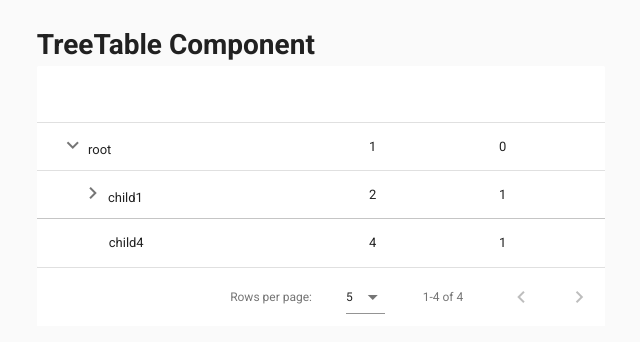
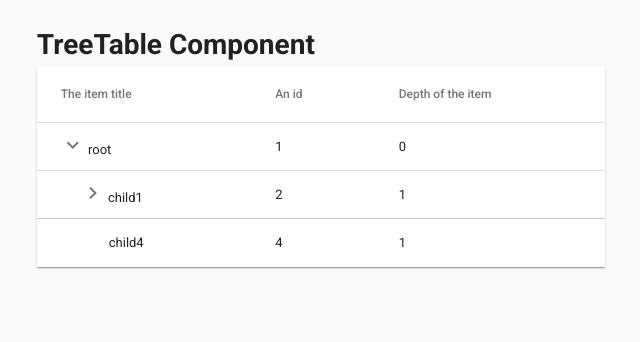
Before and after one commit to kankomi/tree-table, a Vue app: page /#/ in a window 1280 px wide. Shown: the top 342 px of the page, without its empty margins (319-959 px from the left). Built offline with nearby package versions, Linux system fonts and the light colour scheme.

Commit message:
code cleanup

```diff
--- a/src/components/TreeTable/TreeTable.vue
+++ b/src/components/TreeTable/TreeTable.vue
@@ -1,7 +1,13 @@
 <template>
     <div>
         <h1>TreeTable Component</h1>
-        <v-data-table :items="tableItems">
+        <v-data-table
+          :items="tableItems"
+          :headers="header"
+          hide-actions
+          class="elevation-1"
+          :disable-initial-sort="true"
+        >
             <template slot="items" slot-scope="props">
                 <td v-for="(value, idx) of header" v-bind:key="idx" v-bind:class="{ hidden: props.item.hidden }">
 
@@ -10,16 +16,16 @@
                         <span v-if="props.item.hasChildren">
                             <v-icon class="clickable" v-if="!props.item.expanded" @click="expandChildren(props.item)">chevron_right</v-icon>
                             <v-icon class="clickable" v-if="props.item.expanded" @click="collapseChildren(props.item)">expand_more</v-icon>
-                            {{props.item[value]}}
+                            {{props.item[value.value]}}
                         </span>
                         <span v-else style="padding-left: 28px">
-                          {{props.item[value]}}
+                          {{props.item[value.value]}}
                         </span>
 
                       </span>
                     </span>
                   <span v-else>
-                    {{props.item[value]}}
+                    {{props.item[value.value]}}
                   </span>
                 </td>
             </template>
@@ -33,6 +39,7 @@ import * as Helper from './Helper';
 export default {
   props: ['data', 'header'],
   mounted() {
+    console.log(this.header);
     this.tableItems = Helper.processData(this.data, null);
   },
   data() {
--- a/src/views/TreeTableView.vue
+++ b/src/views/TreeTableView.vue
@@ -43,7 +43,23 @@ export default {
   data() {
     return {
       items: vals,
-      header: ['title', 'id', 'depth']
+      header: [
+        {
+          text: 'The item title',
+          value: 'title',
+          sortable: false
+        },
+        {
+          text: 'An id',
+          value: 'id',
+          sortable: false
+        },
+        {
+          text: 'Depth of the item',
+          value: 'depth',
+          sortable: false
+        }
+      ]
     };
   }
 };
```
